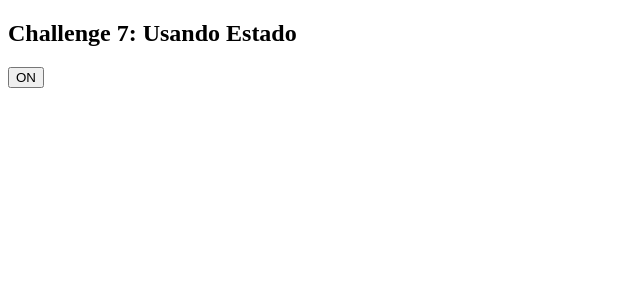
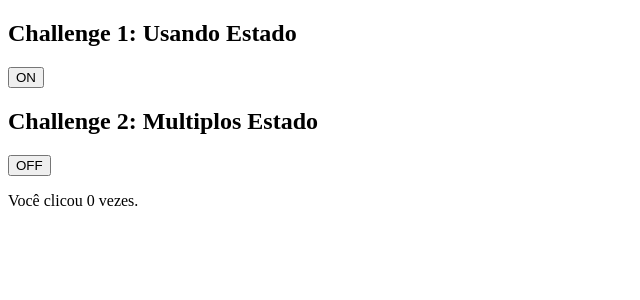
Before and after one commit to tricia-sz/challenges_react_js, a React (Vite) app in the folder 2_estado_e_ciclo_de_vida/: page / in a window 1280 px wide. Shown: the top 300 px of the page, without its empty margins (0-640 px from the left). Built offline with nearby package versions, Linux system fonts and the light colour scheme; the HTML template or start-up script is replaced by a standard one.

Commit message:
Multiplos Estados

```diff
--- a/2_estado_e_ciclo_de_vida/src/App.tsx
+++ b/2_estado_e_ciclo_de_vida/src/App.tsx
@@ -1,11 +1,14 @@
 import Togle from "./components/Togle"
+import TogleMultiplo from "./components/TogleMultiplo"
 
 function App() {
 
   return (
     <>
-      <h2>Challenge 7: Usando Estado</h2>
+      <h2>Challenge 1: Usando Estado</h2>
       <Togle />
+      <h2>Challenge 2: Multiplos Estado</h2>
+      <TogleMultiplo />
     </>
   )
 }
--- /dev/null
+++ b/2_estado_e_ciclo_de_vida/src/components/TogleMultiplo.tsx
@@ -0,0 +1,18 @@
+import { useState } from "react";
+
+export default function ToggleMultiplo() {
+  const [isOn, setIsOn] = useState(false);
+  const [count, setCount] = useState(0);
+
+  const handleClick = () => {
+    setIsOn(!isOn);
+    setCount(count + 1);
+  };
+
+  return (
+    <>
+      <button onClick={handleClick}>{isOn ? "ON" : "OFF"}</button>
+      <p>Você clicou {count} vezes.</p>
+    </>
+  );
+}
```
Also changed, not shown: 2_estado_e_ciclo_de_vida/src/components/challenges.md (+7 -1 lines).
